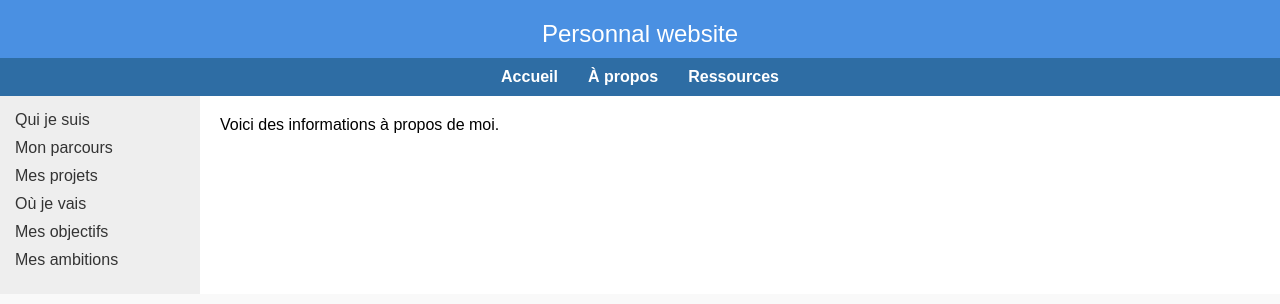
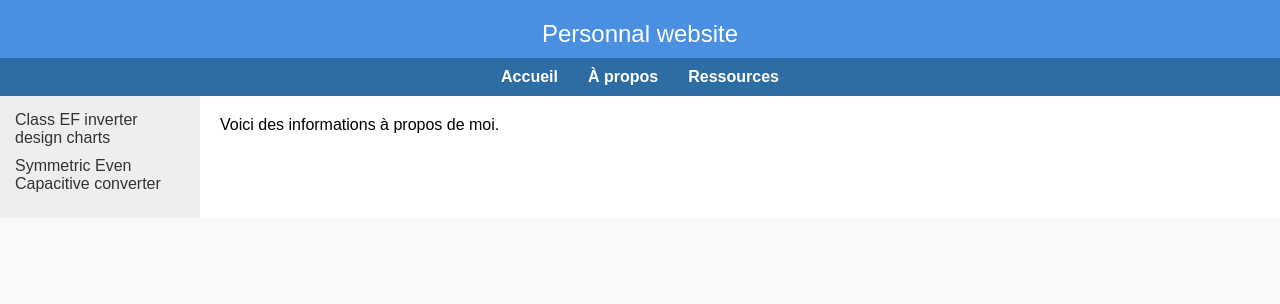
Before and after one commit to bdaire/bdaire.github.io, a Jekyll site: the page built from apropos.md, in a window 1280 px wide. Shown: the top 304 px of the page. Built offline with Jekyll 4.4.1, drawn with Linux system fonts in a browser that asks for light colours.

Commit message:
Update sidebar-apropos.html

```diff
--- a/_includes/sidebar-apropos.html
+++ b/_includes/sidebar-apropos.html
@@ -1,17 +1,4 @@
 <aside>
-  <div class="has-submenu">
-    <a href="#">Qui je suis</a>
-    <div class="submenu">
-      <a href="#">Mon parcours</a>
-      <a href="#">Mes projets</a>
-    </div>
-  </div>
-
-  <div class="has-submenu">
-    <a href="#">Où je vais</a>
-    <div class="submenu">
-      <a href="#">Mes objectifs</a>
-      <a href="#">Mes ambitions</a>
-    </div>
-  </div>
+  <a href="#">Class EF inverter design charts</a>
+  <a href="#">Symmetric Even Capacitive converter</a>
 </aside>
```
